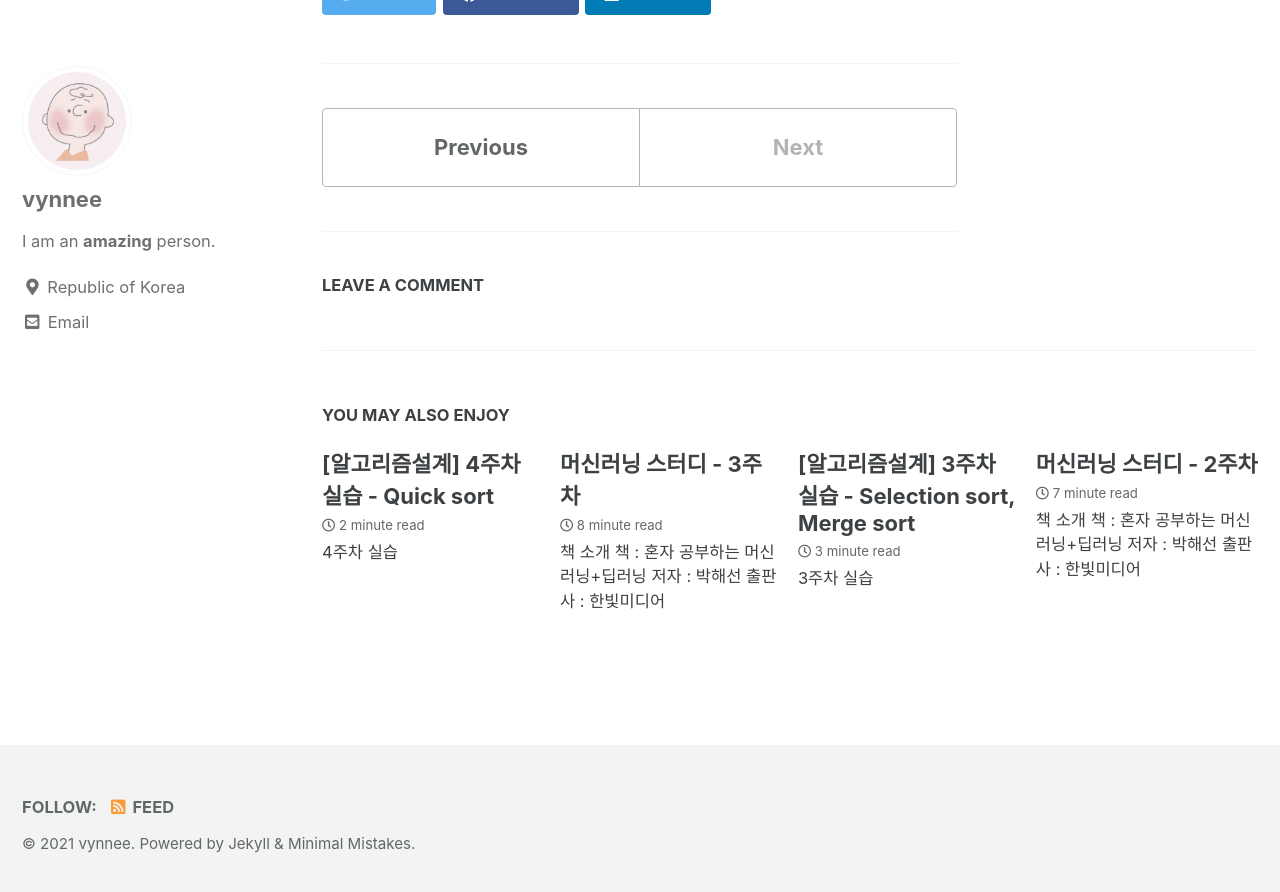
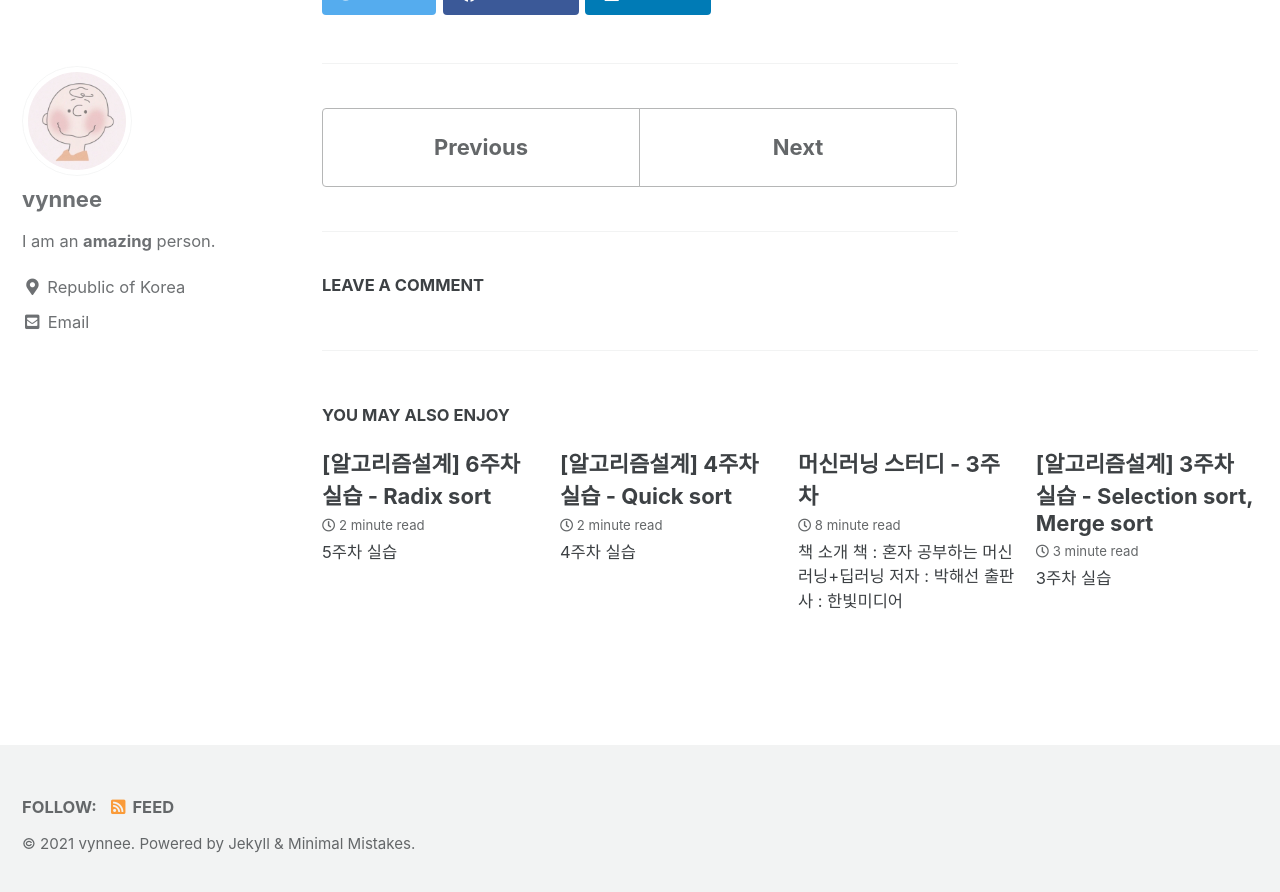
Before and after one commit to vynnee/vynnee.github.io, a Jekyll site: the page built from _posts/2021-01/algorithm/2021-03-31-alg05.md, in a window 1280 px wide and 900 px high, scrolled down 16837 px. Shown: the top 892 px of the window. Built offline with Jekyll 4.4.1, drawn with Linux system fonts in a browser that asks for light colours; cached includes are drawn as plain includes; comment, search, counter and statistics services are not loaded; some of the changed lines change nothing that is shown.

Commit message:
[2021-04-07] post add

````diff
--- a/_posts/2021-01/algorithm/2021-03-31-alg05.md
+++ b/_posts/2021-01/algorithm/2021-03-31-alg05.md
@@ -12,7 +12,7 @@ toc: true
 toc_sticky: true
 toc_label: 목차
 description: 인하대학교 정보통신공학과 알고리즘설계 5주차 실습
-Last_modified_at: 2021-03-24T00:00:00+08:00
+Last_modified_at: 2021-03-31T00:00:00+08:00
 ---
 
 # 5주차 실습
--- /dev/null
+++ b/_posts/2021-01/algorithm/2021-04-07-alg06.md
@@ -0,0 +1,177 @@
+---
+title: "[알고리즘설계] 6주차 실습 - Radix sort"
+layout: single
+author_profile: true
+read_time: true
+comments: true
+related: true
+popular: true
+categories:
+- Algorithm
+toc: true
+toc_sticky: true
+toc_label: 목차
+description: 인하대학교 정보통신공학과 알고리즘설계 6주차 실습
+Last_modified_at: 2021-04-07T00:00:00+08:00
+---
+
+# 5주차 실습
+
+**목적**<br>
+Radix sort를 구현해본다.
+
+<br>
+
+## 1. 문제
+<br>
+아래 절차에 따라 프로그램을 작성하시오.<br>
+
+Array = [170, 45, 75, 90, 2, 24, 802, 66]
+
+아래 알고리즘을 참고하여 위의 Array가 정렬되는 것을 보여라. <br>
+
+```c++
+/**
+   * @data  정수 배열
+   * @size  data의 정수들의 개수
+   * @p  숫자의 최대 자리수
+   * @k  기수(10진법을 사용한다면 10)
+
+   */
+  void rxSort(int *data, int size, int p, int k) {
+    int *counts, // 특정 자리에서 숫자들의 카운트
+        *temp; // 정렬된 배열을 담을 임시 장소
+    int index, pval, i, j, n;
+    // 메모리 할당
+    if ( (counts = (int*) malloc(k * sizeof(int))) == NULL )
+      return;
+    if ( (temp = (int*) malloc(size * sizeof(int))) == NULL )
+      return;
+    for (n=0; n<p; n++) { // 1의 자리, 10의자리, 100의 자리 순으로 진행
+      for (i=0; i<k; i++)
+        counts[i] = 0; // 초기화
+       // 위치값 계산.
+      // n:0 => 1,  1 => 10, 2 => 100
+      pval = (int)pow((double)k, (double)n);
+      // 각 숫자의 발생횟수를 센다.
+      for (j=0; j<size; j++) {
+        // 253이라는 숫자라면
+        // n:0 => 3,  1 => 5, 2 => 2
+        index = (int)(data[j] / pval) % k;
+        counts[index] = counts[index] + 1;
+      }
+      // 카운트 누적합을 구한다. 계수정렬을 위해서.
+      for (i=1; i<k; i++) {
+        counts[i] = counts[i] + counts[i-1];
+      }
+      // 카운트를 사용해 각 항목의 위치를 결정한다.
+      // 계수정렬 방식
+      for (j=size-1; j>=0; j--) { // 뒤에서부터 시작
+        index = (int)(data[j] / pval) % k;
+        temp[counts[index] -1] = data[j];
+        counts[index] = counts[index] - 1; // 해당 숫자 카운트를 1 감소
+      }
+      // 임시 데이터 복사
+      memcpy(data, temp, size * sizeof(int));
+    }
+    free(counts);
+    free(temp);
+  }
+```
+
+<br>
+
+## 2. 내가 푼 답
+
+### (1) 전체 코드
+
+```c++
+#include<iostream>
+using namespace std;
+/**
+   * @data  정수 배열
+   * @size  data의 정수들의 개수
+   * @p  숫자의 최대 자리수
+   * @k  기수(10진법을 사용한다면 10)
+**/
+
+void print(int* data, int n)
+{
+    for (int i = 0; i < 8; i++) {
+        printf("%d ", data[i]);
+    }
+}
+
+void rxSort(int* data, int size, int p, int k) {
+    int* counts, // 특정 자리에서 숫자들의 카운트
+        * temp; // 정렬된 배열을 담을 임시 장소
+    int index, pval, i, j, n;
+    // 메모리 할당
+    if ((counts = (int*)malloc(k * sizeof(int))) == NULL)
+        return;
+    if ((temp = (int*)malloc(size * sizeof(int))) == NULL)
+        return;
+    for (n = 0; n < p; n++) { // 1의 자리, 10의자리, 100의 자리 순으로 진행
+        for (i = 0; i < k; i++)
+            counts[i] = 0; // 초기화
+           // 위치값 계산.
+          // n:0 => 1,  1 => 10, 2 => 100
+        pval = (int)pow((double)k, (double)n);
+        // 각 숫자의 발생횟수를 센다.
+        for (j = 0; j < size; j++) {
+            // 253이라는 숫자라면
+            // n:0 => 3,  1 => 5, 2 => 2
+            index = (int)(data[j] / pval) % k;
+            counts[index] = counts[index] + 1;
+        }
+        // 카운트 누적합을 구한다. 계수정렬을 위해서.
+        for (i = 1; i < k; i++) {
+            counts[i] = counts[i] + counts[i - 1];
+        }
+        // 카운트를 사용해 각 항목의 위치를 결정한다.
+        // 계수정렬 방식
+        for (j = size - 1; j >= 0; j--) { // 뒤에서부터 시작
+            index = (int)(data[j] / pval) % k;
+            temp[counts[index] - 1] = data[j];
+            counts[index] = counts[index] - 1; // 해당 숫자 카운트를 1 감소
+        }
+        // 임시 데이터 복사
+        memcpy(data, temp, size * sizeof(int));
+    }
+
+    print(data, 8);
+}
+
+
+int main() {
+    int arr[8] = { 170, 45, 75, 90, 2, 24, 802, 66 };
+
+    printf("정렬 전 : ");
+
+    print(arr, 8);
+
+    printf("\n");
+
+    printf("정렬 후 : ");
+
+    rxSort(arr, 8, 3, 10);
+
+    printf("\n");
+    printf("12181785 서혜빈\n");
+}
+```
+
+<br>
+
+### (2) 실행 결과
+a)
+```
+정렬 전 : 170 45 75 90 2 24 802 66
+정렬 후 : 2 24 45 66 75 90 170 802
+```
+<br>
+
+## 3. 실제 답
+```
+
+```
````
